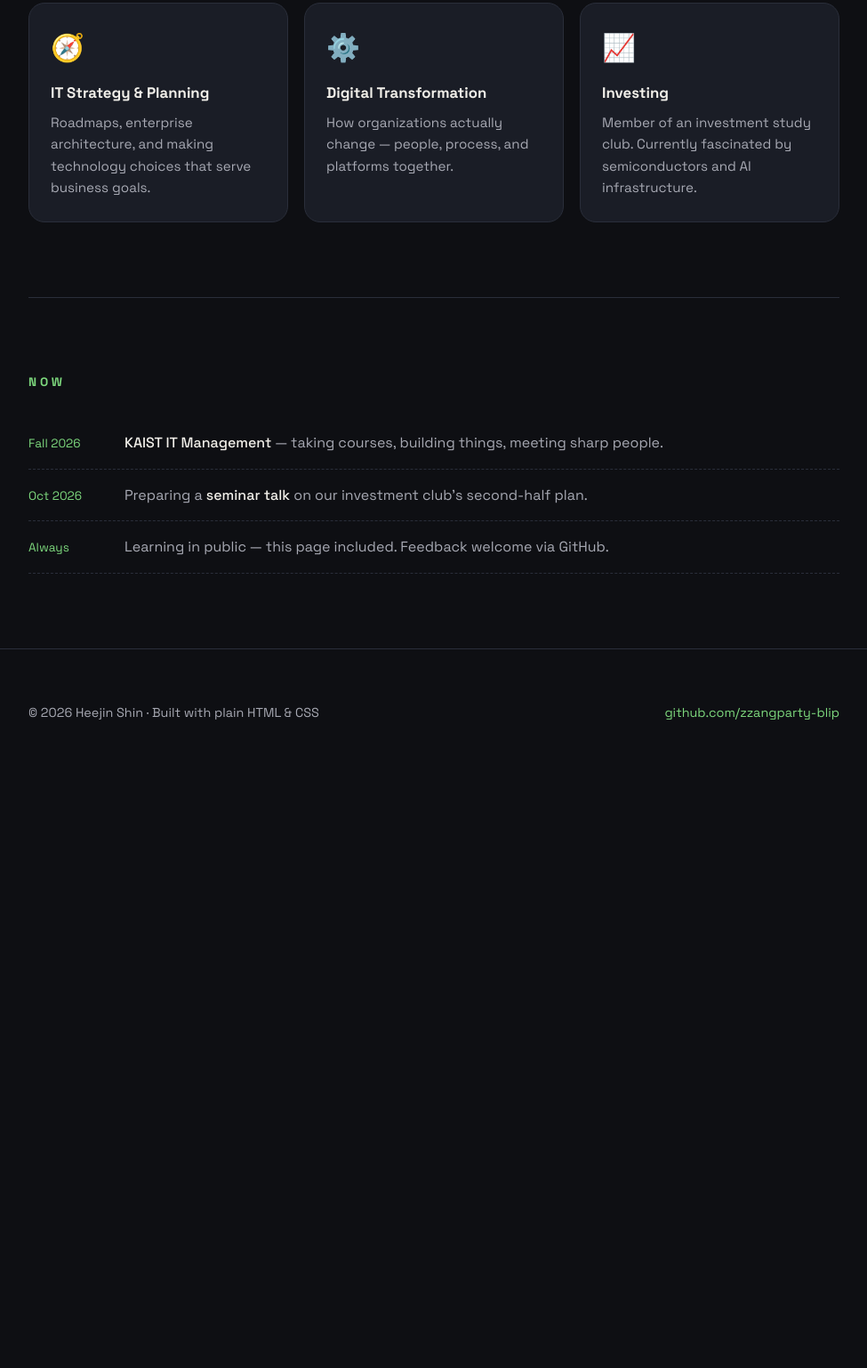
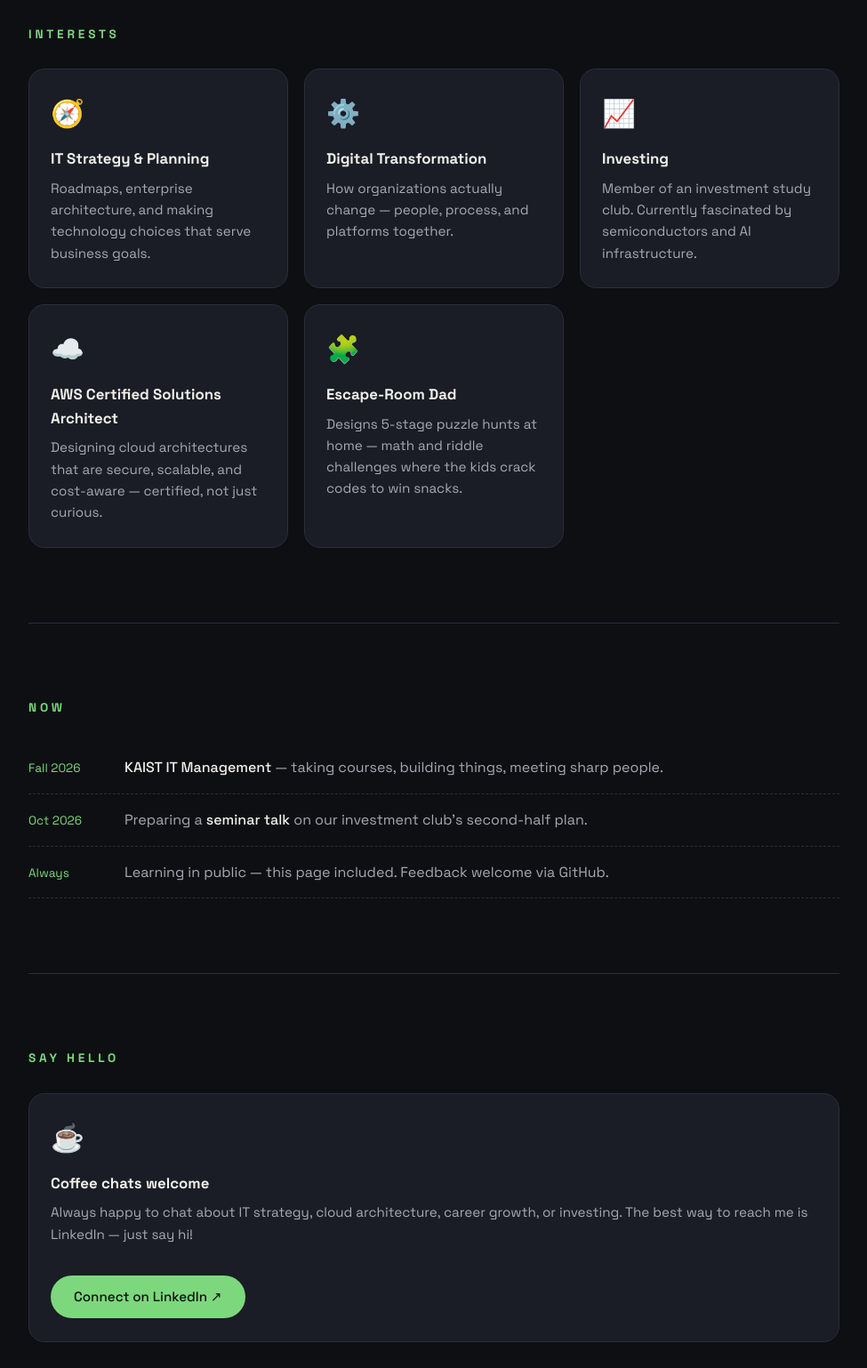
Before and after one commit to heejin-shin-2026/heejin-shin-2026.github.io, a plain HTML site: page index.html in a window 1280 px wide. Shown: the part 1262-2800 px from the top of the page at 89% size, without its empty margins (152-1127 px from the left). Before the commit the page ends 2123 px from the top, so only its background shows below. Drawn offline with Linux system fonts and the light colour scheme.

Commit message:
Update personal page: family, AWS cert, LinkedIn, coffee chat

```diff
--- a/index.html
+++ b/index.html
@@ -132,6 +132,7 @@
     </p>
     <div class="cta-row">
       <a class="btn primary" href="#about">About me</a>
+      <a class="btn ghost" href="https://www.linkedin.com/in/heejin-shin" target="_blank" rel="noopener">LinkedIn ↗</a>
       <a class="btn ghost" href="https://github.com/zzangparty-blip" target="_blank" rel="noopener">GitHub ↗</a>
     </div>
   </div>
@@ -150,6 +151,10 @@
       I like turning complex systems into clear plans — whether that's an
       enterprise IT roadmap, a product idea, or a personal investment thesis.
       This page is my little corner of the web for the Fall 2026 term.
+    </p>
+    <p>
+      At home, I'm a dad of two — a <strong>9-year-old son</strong> and a
+      <strong>4-year-old daughter</strong> — and we're having a blast together.
     </p>
   </section>
 
@@ -171,6 +176,16 @@
         <h3>Investing</h3>
         <p>Member of an investment study club. Currently fascinated by semiconductors and AI infrastructure.</p>
       </div>
+      <div class="card">
+        <div class="emoji">☁️</div>
+        <h3>AWS Certified Solutions Architect</h3>
+        <p>Designing cloud architectures that are secure, scalable, and cost-aware — certified, not just curious.</p>
+      </div>
+      <div class="card">
+        <div class="emoji">🧩</div>
+        <h3>Escape-Room Dad</h3>
+        <p>Designs 5-stage puzzle hunts at home — math and riddle challenges where the kids crack codes to win snacks.</p>
+      </div>
     </div>
   </section>
 
@@ -191,12 +206,28 @@
       </li>
     </ul>
   </section>
+
+  <section id="contact">
+    <h2 class="sec-title">Say hello</h2>
+    <div class="card">
+      <div class="emoji">☕</div>
+      <h3>Coffee chats welcome</h3>
+      <p>
+        Always happy to chat about IT strategy, cloud architecture, career
+        growth, or investing. The best way to reach me is LinkedIn —
+        just say hi!
+      </p>
+      <div class="cta-row">
+        <a class="btn primary" href="https://www.linkedin.com/in/heejin-shin" target="_blank" rel="noopener">Connect on LinkedIn ↗</a>
+      </div>
+    </div>
+  </section>
 </div>
 
 <footer>
   <div class="wrap" style="display:flex;justify-content:space-between;flex-wrap:wrap;gap:12px;width:100%;">
     <span>© 2026 Heejin Shin · Built with plain HTML &amp; CSS</span>
-    <span><a href="https://github.com/zzangparty-blip" target="_blank" rel="noopener">github.com/zzangparty-blip</a></span>
+    <span><a href="https://www.linkedin.com/in/heejin-shin" target="_blank" rel="noopener">LinkedIn</a> · <a href="https://github.com/zzangparty-blip" target="_blank" rel="noopener">github.com/zzangparty-blip</a></span>
   </div>
 </footer>
 
```
